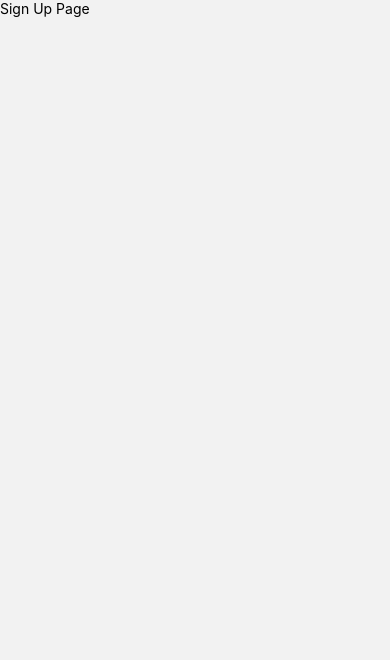
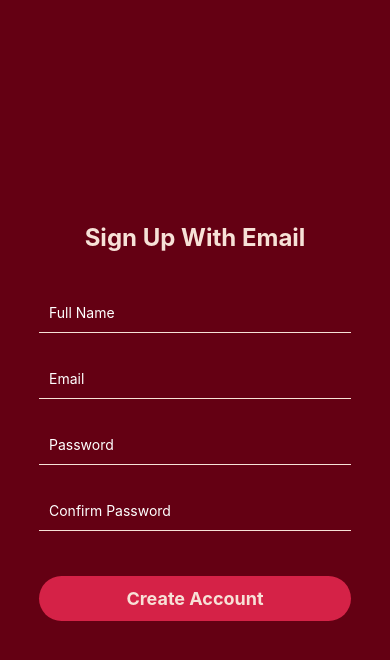
Before and after one commit to Cabezlea/Vinum, a React Native app: screen /SignUp in a window 390 px wide. Shown: the top 660 px of the page. Built offline with nearby package versions, Linux system fonts and the light colour scheme.

Commit message:
Added decoration for SignUp page

```diff
--- a/pages/SignUp.jsx
+++ b/pages/SignUp.jsx
@@ -1,12 +1,124 @@
-import React from 'react';
-import { View, Text } from 'react-native';
+import React, { useRef, useEffect } from 'react';
+import { View, Text, StyleSheet, TextInput, TouchableOpacity, Animated } from 'react-native';
 
-const SignUp = () => {
+const SignUp = ({ navigation }) => {
+  const animatedValue = useRef(new Animated.Value(0)).current;
+
+  useEffect(() => {
+    const startAnimation = () => {
+      Animated.loop(
+        Animated.timing(animatedValue, {
+          toValue: 1,
+          duration: 8000,
+          useNativeDriver: false, // Ensure this is false as we are animating colors
+        }),
+        { iterations: -1 }
+      ).start();
+    };
+
+    startAnimation();
+
+    // Cleanup to stop animation when component unmounts
+    return () => animatedValue.stopAnimation();
+  }, []);
+
+  const backgroundInterpolate = animatedValue.interpolate({
+    inputRange: [0, 0.5, 1],
+    outputRange: ['#8C001A', '#46000D', '#8C001A'],
+  });
+
   return (
-    <View>
-      <Text>Sign Up Page</Text>
+    <View style={styles.container}>
+      <Animated.View style={[styles.background, { backgroundColor: backgroundInterpolate }]} />
+      <Text style={styles.welcomeText}>Sign Up With Email</Text>
+      <View style={styles.inputContainer}>
+        <TextInput
+          style={styles.input}
+          placeholder="Full Name"
+          placeholderTextColor="#FFFFFF"
+          underlineColorAndroid="transparent"
+        />
+      </View>
+      <View style={styles.inputContainer}>
+        <TextInput
+          style={styles.input}
+          placeholder="Email"
+          placeholderTextColor="#FFFFFF"
+          underlineColorAndroid="transparent"
+          keyboardType="email-address"
+        />
+      </View>
+      <View style={styles.inputContainer}>
+        <TextInput
+          style={styles.input}
+          placeholder="Password"
+          placeholderTextColor="#FFFFFF"
+          underlineColorAndroid="transparent"
+          secureTextEntry
+        />
+      </View>
+      <View style={styles.inputContainer}>
+        <TextInput
+          style={styles.input}
+          placeholder="Confirm Password"
+          placeholderTextColor="#FFFFFF"
+          underlineColorAndroid="transparent"
+          secureTextEntry
+        />
+      </View>
+      <TouchableOpacity
+        style={styles.button}
+        onPress={() => navigation.navigate('Home')} // Adjust navigation as needed
+      >
+        <Text style={styles.buttonText}>Create Account</Text>
+      </TouchableOpacity>
     </View>
   );
 };
 
+const styles = StyleSheet.create({
+  container: {
+    flex: 1,
+    justifyContent: 'center',
+    alignItems: 'center',
+    backgroundColor: '#0D1B2A', // Ensuring consistency with the SignIn screen
+  },
+  background: {
+    ...StyleSheet.absoluteFillObject,
+  },
+  welcomeText: {
+    fontSize: 24,
+    fontWeight: 'bold',
+    marginBottom: 40,
+    color: '#F7E1D7',
+  },
+  inputContainer: {
+    flexDirection: 'row',
+    alignItems: 'center',
+    borderBottomWidth: 1,
+    borderBottomColor: '#F7E1D7',
+    marginBottom: 25,
+    width: '80%',
+  },
+  input: {
+    color: '#F7E1D7',
+    flex: 1,
+    paddingHorizontal: 10,
+    height: 40,
+  },
+  button: {
+    width: '80%',
+    backgroundColor: '#D52247',
+    padding: 12,
+    alignItems: 'center',
+    borderRadius: 25,
+    marginTop: 20,
+  },
+  buttonText: {
+    color: '#F7E1D7',
+    fontSize: 18,
+    fontWeight: 'bold',
+  },
+});
+
 export default SignUp;
```
